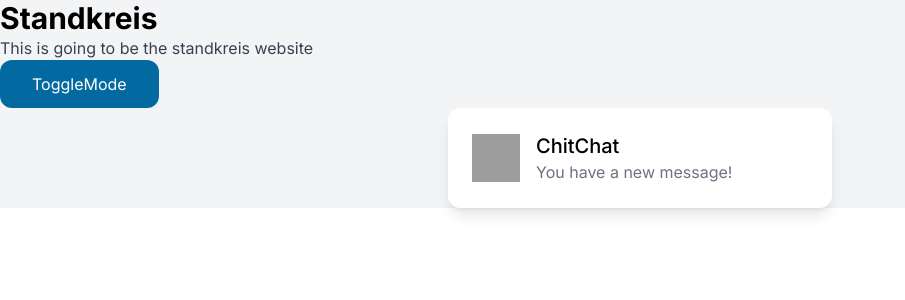
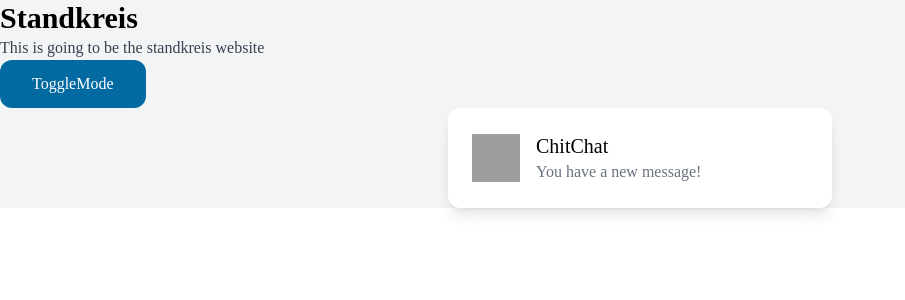
Before and after one commit to Standkreis/App, a Next.js app in the folder apps/app/: page / in a window 1280 px wide. Shown: the top 300 px of the page, without its empty margins (0-905 px from the left). Built offline with nearby package versions, Linux system fonts and the light colour scheme; grey boxes are pictures that could not be loaded.

Commit message:
adds fonts

```diff
--- a/apps/app/src/app/globals.css
+++ b/apps/app/src/app/globals.css
@@ -52,4 +52,18 @@
   .text-hint {
     @apply text-gray-500;
   }
+
+  /* T Y P O G R A P H Y */
+  body * {
+    font-family: '__Vollkorn_8ff8c3';
+  }
+  h1,
+  h2,
+  h3,
+  h4,
+  h5,
+  h6,
+  button {
+    font-family: '__Berkshire_Swash_721f85';
+  }
 }
--- a/apps/app/src/app/layout.tsx
+++ b/apps/app/src/app/layout.tsx
@@ -1,9 +1,10 @@
 import './globals.css'
 import type { Metadata } from 'next'
-import { Inter } from 'next/font/google'
+import { Vollkorn, Berkshire_Swash } from 'next/font/google'
 import Providers from './Providers'
 
-const inter = Inter({ subsets: ['latin'] })
+const vollkorn = Vollkorn({ subsets: ['latin'] })
+const berkshire = Berkshire_Swash({ subsets: ['latin'], weight: ['400'] })
 
 export const metadata: Metadata = {
   title: 'Standkreis',
@@ -17,7 +18,7 @@ type Props = {
 export default function RootLayout({ children }: Props) {
   return (
     <html lang="en" suppressHydrationWarning>
-      <body className={inter.className}>
+      <body className={`${vollkorn.className} ${berkshire.className}`}>
         <Providers>{children}</Providers>
       </body>
     </html>
--- a/apps/app/tailwind.config.ts
+++ b/apps/app/tailwind.config.ts
@@ -10,6 +10,10 @@ const config: Config = {
   ],
   theme: {
     typography: (theme: ThemeConfig) => ({}),
+    fontFamily: {
+      display: ['__Berkshire_Swash_721f85'],
+      body: ['__Vollkorn_8ff8c3'],
+    },
     extend: {},
   },
   variants: {},
```
